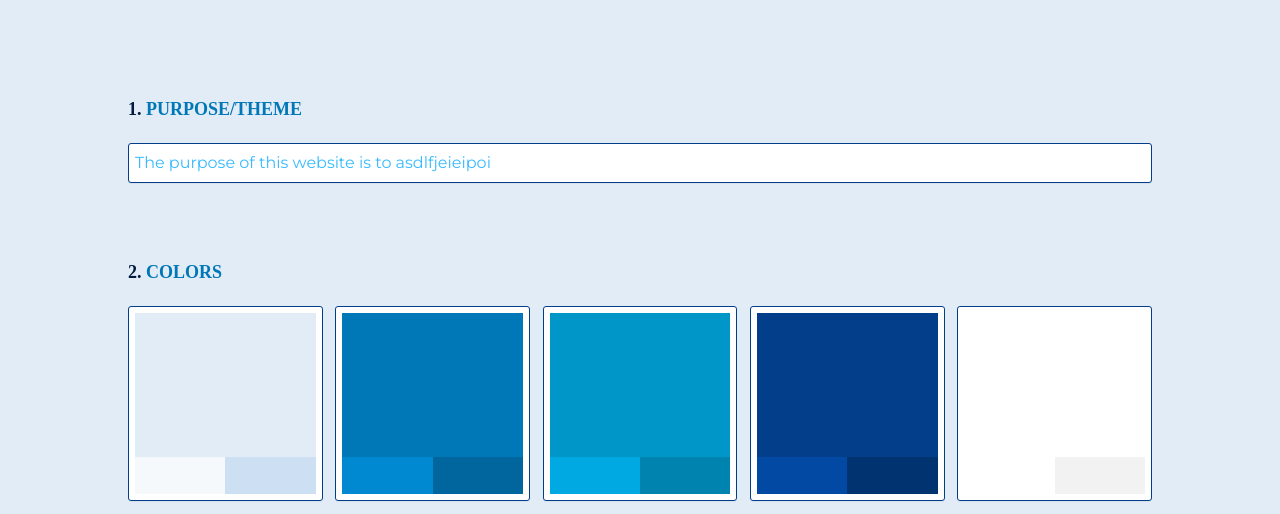
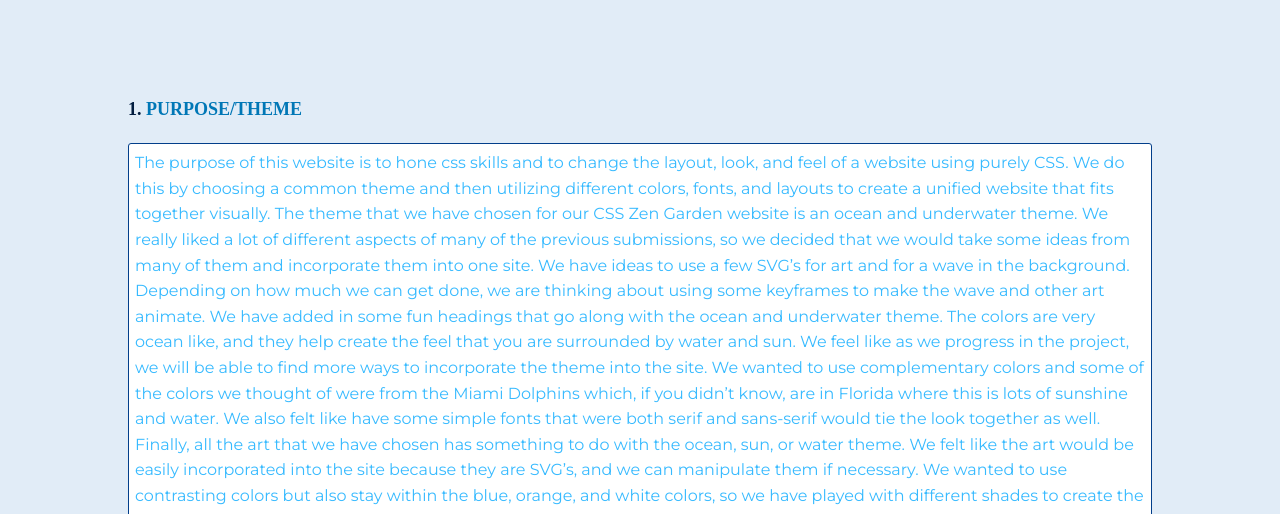
Before and after one commit to AustinJacobs/csszengarden, a website built with Parcel: page src/index.html in a window 1280 px wide. Shown: the part 268-782 px from the top of the page. Built offline with nearby package versions, Linux system fonts and the light colour scheme; a web font is replaced by a local one.

Commit message:
purpose update

```diff
--- a/src/index.html
+++ b/src/index.html
@@ -45,7 +45,16 @@
       <h2>Purpose/Theme</h2>
 
       <div class="cd-box">
-        <p>The purpose of this website is to asdlfjeieipoi</p>
+        <p>The purpose of this website is to hone css skills and to change the layout, look, and feel of a website using purely CSS.
+          We do this by choosing a common theme and then utilizing different colors, fonts, and layouts to create a unified website that fits together visually.
+          The theme that we have chosen for our CSS Zen Garden website is an ocean and underwater theme.
+          We really liked a lot of different aspects of many of the previous submissions, so we decided that we would take some ideas from many of them and incorporate them into one site.
+          We have ideas to use a few SVG’s for art and for a wave in the background. Depending on how much we can get done, we are thinking about using some keyframes to make the wave and other art animate.
+          We have added in some fun headings that go along with the ocean and underwater theme. The colors are very ocean like, and they help create the feel that you are surrounded by water and sun.
+          We feel like as we progress in the project, we will be able to find more ways to incorporate the theme into the site. We wanted to use complementary colors and some of the colors we thought of were from the Miami Dolphins which, if you didn’t know, are in Florida where this is lots of sunshine and water.
+          We also felt like have some simple fonts that were both serif and sans-serif would tie the look together as well. Finally, all the art that we have chosen has something to do with the ocean, sun, or water theme. We felt like the art would be easily incorporated into the site because they are SVG’s, and we can manipulate them if necessary.
+          We wanted to use contrasting colors but also stay within the blue, orange, and white colors, so we have played with different shades to create the feel.
+        </p>
       </div>
     </section>
 
```
